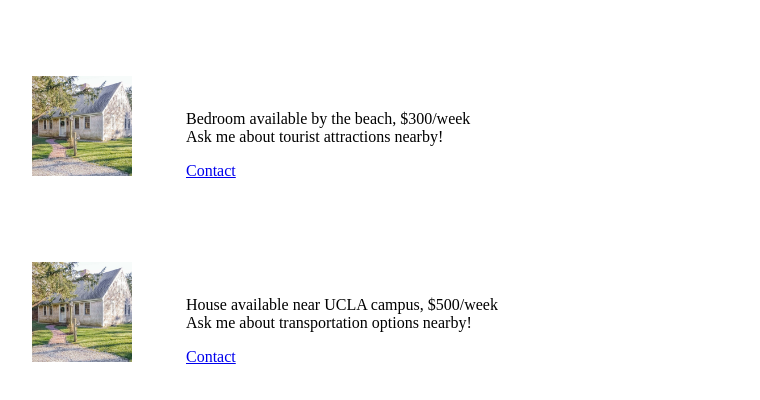
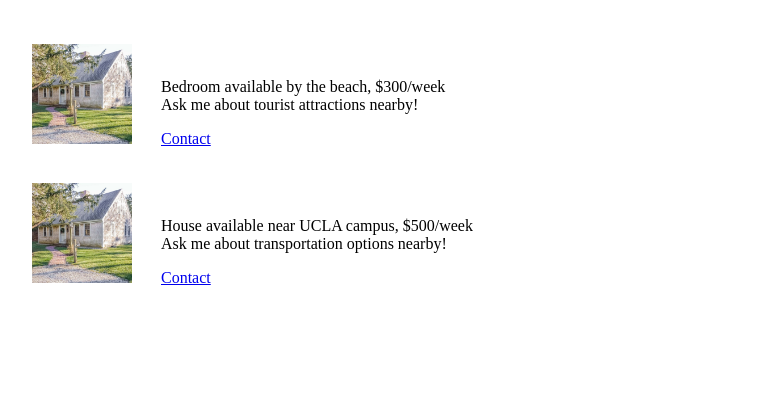
Before and after one commit to cozawa/CSE134B, a plain HTML site: page housela.html in a window 1280 px wide. Shown: the part 130-530 px from the top of the page, without its empty margins (56-816 px from the left). Drawn offline with Linux system fonts and the light colour scheme.

Commit message:
Add files via upload

```diff
--- a/housela.html
+++ b/housela.html
@@ -8,6 +8,10 @@ html {
 margin-left: 5pc;
 }
 
+img {
+margin-right: 25px;
+}
+
 h1 {
 font-size: 70px;
 -webkit-text-stroke-color: lightskyblue;
@@ -16,7 +20,7 @@ font-size: 70px;
 
 .float {
 display: inline-block;
-margin: 50px;
+margin-bottom: 35px;
 }
 
 </style>
```
Also changed, not shown: housesb.html (+5 -1 lines), housesd.html (+5 -1 lines), housesf.html (+5 -1 lines), larec.html (+5 -1 lines), sandiegorec.html (+5 -1 lines), sanfranciscorec.html (+5 -1 lines), santabarbararec.html (+5 -1 lines).
